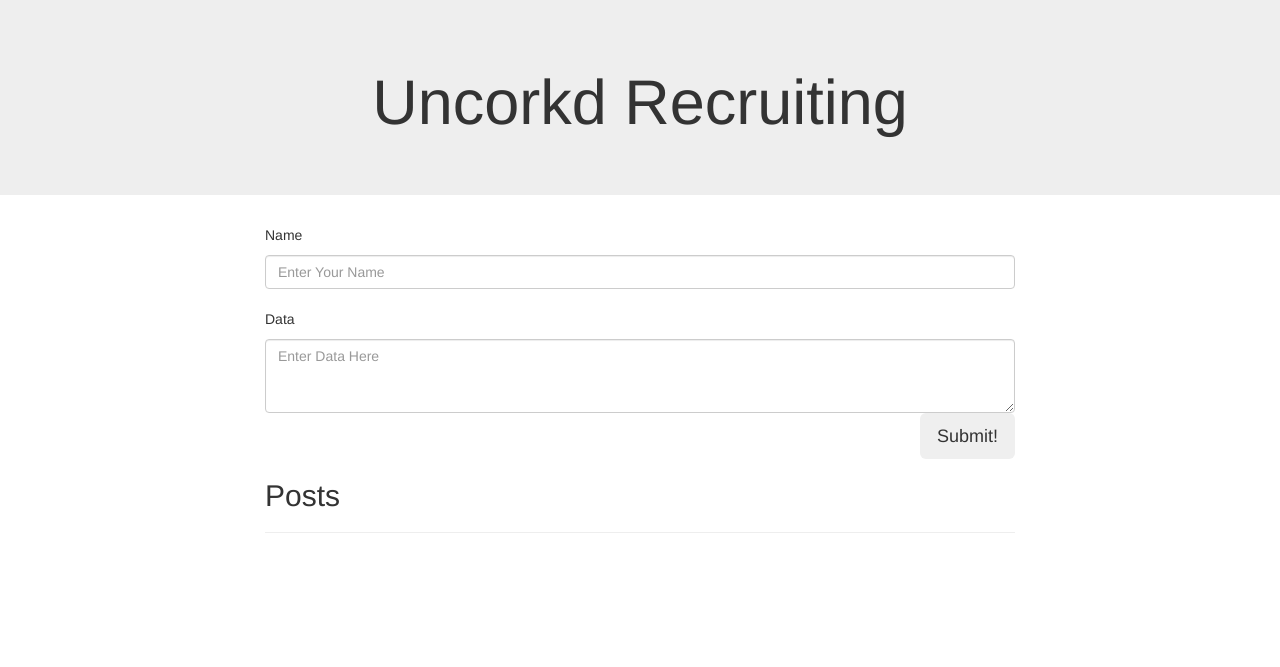
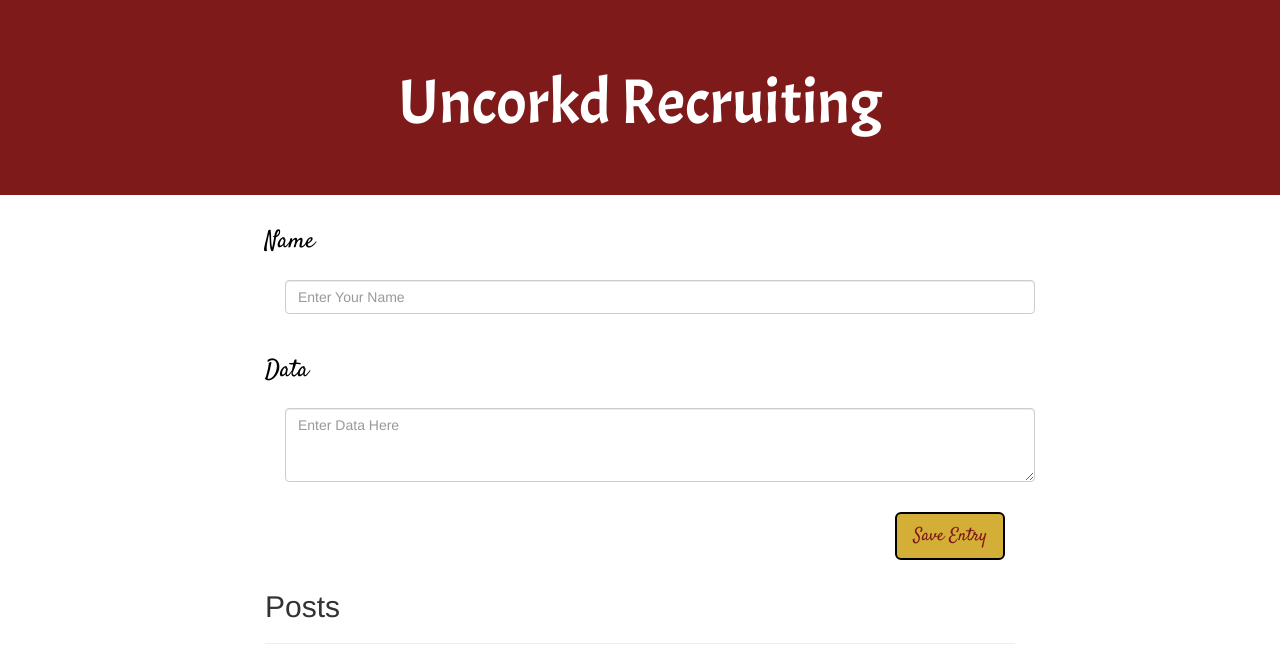
Before and after one commit to Superunknown1103/List-App, a website: page app/public/index.html in a window 1280 px wide. Drawn offline with nearby package versions, Linux system fonts and the light colour scheme; no server answers; a web font is replaced by a local one.

Commit message:
Added CSS with wine colors :)

```diff
--- a/app/public/css/style.css
+++ b/app/public/css/style.css
@@ -0,0 +1,38 @@
+.post {
+    padding: 10px;
+    margin: 10px;
+    background-color: #FFF8DC;
+  }
+
+  .cool-font {
+    font-family: 'Satisfy', sans-serif;
+    font-size: 24px;
+    color: black;
+  }
+
+  .jumbotron {
+    font-family: 'Acme', cursive;
+    color: white;
+    background-color: #7f1a1a;
+    /* wine red  */
+  }
+
+  input,
+  textarea {
+    margin: 20px;
+  }
+
+  .btn {
+    margin: 10px;
+    font-family: 'Satisfy', cursive;
+    color: #7f1a1a;
+    background-color: #D4AF37;
+    border-color: black;
+    border-style: solid;
+    border-width: 2px;
+  }
+
+  p {
+    margin: 0;
+    font-size: 16px;
+  }
--- a/app/public/index.html
+++ b/app/public/index.html
@@ -14,7 +14,7 @@
     <script type="text/javascript" src="https://cdnjs.cloudflare.com/ajax/libs/moment.js/2.16.0/moment.min.js"></script>
 
     <!-- Google Fonts -->
-    <link href="https://fonts.googleapis.com/css?family=Shrikhand" rel="stylesheet">
+    <link href="https://fonts.googleapis.com/css?family=Acme|Anton|Satisfy|Sedgwick+Ave+Display" rel="stylesheet">
 
     <!-- CSS -->
     <link rel="stylesheet" type="text/css" href="css/style.css">
@@ -35,7 +35,7 @@
           <br>
           <p class="cool-font">Data</p>
           <textarea class="form-control" rows="3" id="post-box" placeholder="Enter Data Here"></textarea>
-          <button id="post-submit" class="btn btn-lg pull-right">Submit!</button>
+          <button id="post-submit" class="btn btn-lg pull-right">Save Entry</button>
         </div>
       </div>
 
--- a/app/public/js/post.js
+++ b/app/public/js/post.js
@@ -9,7 +9,7 @@ $.get("/api/all", function(data) {
           row.addClass("post");
 
           row.append("<p>" + data[i].author + " data: </p>");
-          row.append("<p>" + data[i].body + "</p>");
+          row.append("<p>data:" + data[i].body + "</p>");
           row.append("<p>At " + moment(data[i].created_at).format("h:mma on dddd") + "</p>");
 
           $("#post-area").prepend(row);
--- a/app/routes/api-routes.js
+++ b/app/routes/api-routes.js
@@ -9,7 +9,7 @@ module.exports = function(app) {
 
   app.get("/api/all", function(req, res) {
 
-    var dbQuery = "SELECT * FROM posts";
+    var dbQuery = "SELECT * FROM post";
 
     connection.query(dbQuery, function(err, result) {
       res.json(result);
@@ -24,7 +24,7 @@ app.post("/api/new", function(req, res) {
 
         var dbQuery = "INSERT INTO post (author, body, created_at) VALUES (?,?,?)";
 
-        connection.query(dbQuery, [req.body.author, req.body.body, req.body.created_at], function(err, result) {
+        connection.query(dbQuery, [req.body.id, req.body.author, req.body.body, req.body.created_at], function(err, result) {
           console.log("Post Successfully Saved!");
           res.end();
         });
```
